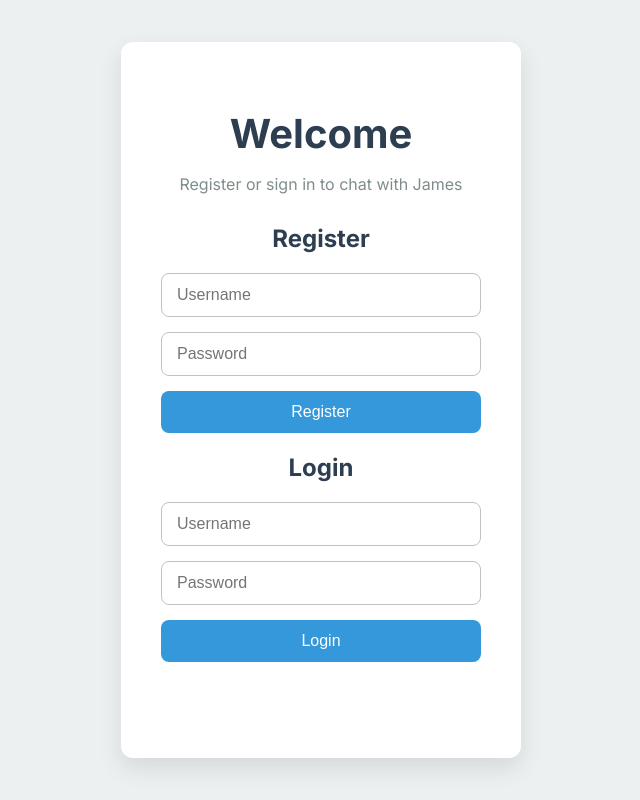
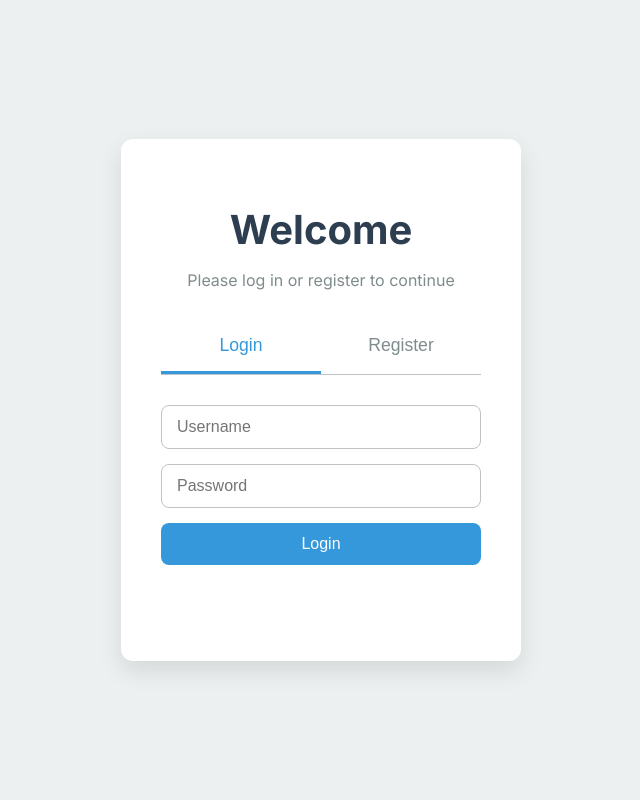
Before and after one commit to Software-Creative-Panda/My-Private-Chat, a website: page public/index.html in a window 1280 px wide. Shown: the whole page, without its empty margins (319-959 px from the left). Drawn offline with Linux system fonts and the light colour scheme.

Commit message:
Update index.html

```diff
--- a/public/index.html
+++ b/public/index.html
@@ -3,7 +3,7 @@
 <head>
     <meta charset="UTF-8">
     <meta name="viewport" content="width=device-width, initial-scale=1.0">
-        <title>Private Chat - Login</title>
+    <title>Welcome</title>
     <link href="https://fonts.googleapis.com/css2?family=Inter:wght@400;500;700&display=swap" rel="stylesheet">
     <link rel="stylesheet" href="style.css">
 </head>
@@ -11,32 +11,61 @@
     <div class="auth-container">
         <div class="auth-box">
             <h1 class="title">Welcome</h1>
-                <p class="subtitle">Register or sign in to chat with James</p>
+            <p class="subtitle">Please log in or register to continue</p>
 
-                <div id="register-form">
-                    <h2 class="form-title">Register</h2>
+            <div class="auth-tabs">
+                <button class="tab-btn active" onclick="showForm('login')">Login</button>
+                <button class="tab-btn" onclick="showForm('register')">Register</button>
+            </div>
+
+            <!-- Login Form -->
+            <div id="login-form" class="form-content active">
+                <input type="text" id="login-username" placeholder="Username" class="input-field">
+                <input type="password" id="login-password" placeholder="Password" class="input-field">
+                <button onclick="login()" class="btn">Login</button>
+            </div>
+
+            <!-- Register Form -->
+            <div id="register-form" class="form-content">
                 <input type="text" id="reg-username" placeholder="Username" class="input-field">
                 <input type="password" id="reg-password" placeholder="Password" class="input-field">
-                    <button onclick="handleRegister()" class="btn">Register</button>
+                <button onclick="register()" class="btn">Register</button>
             </div>
 
-                <div id="login-form">
-                    <h2 class="form-title">Login</h2>
-                    <input type="text" id="login-username" placeholder="Username" class="input-field">
-                    <input type="password" id="login-password" placeholder="Password" class="input-field">
-                    <button onclick="handleLogin()" class="btn">Login</button>
-                </div>
             <p id="message-area" class="message-area"></p>
         </div>
     </div>
 
     <script>
+        const loginForm = document.getElementById('login-form');
+        const registerForm = document.getElementById('register-form');
+        const tabButtons = document.querySelectorAll('.tab-btn');
         const messageArea = document.getElementById('message-area');
 
-            async function handleRegister() {
+        // Redirect if already logged in
+        if (localStorage.getItem('token')) {
+            window.location.href = '/chat.html';
+        }
+
+        function showForm(formName) {
+            if (formName === 'login') {
+                loginForm.classList.add('active');
+                registerForm.classList.remove('active');
+                tabButtons[0].classList.add('active');
+                tabButtons[1].classList.remove('active');
+            } else {
+                loginForm.classList.remove('active');
+                registerForm.classList.add('active');
+                tabButtons[0].classList.remove('active');
+                tabButtons[1].classList.add('active');
+            }
+            messageArea.textContent = ''; // Clear messages on tab switch
+        }
+
+        async function register() {
             const username = document.getElementById('reg-username').value;
             const password = document.getElementById('reg-password').value;
-                messageArea.textContent = '';
+
             try {
                 const response = await fetch('/api/auth/register', {
                     method: 'POST',
@@ -44,19 +73,25 @@
                     body: JSON.stringify({ username, password })
                 });
                 const data = await response.json();
-                    if (!response.ok) throw new Error(data.msg || 'Registration failed');
+
+                if (response.ok) {
+                    messageArea.style.color = 'green';
                     messageArea.textContent = 'Registration successful! Please log in.';
-                    messageArea.style.color = '#2ecc71';
+                    showForm('login'); // Switch to login form automatically
+                } else {
+                    messageArea.style.color = 'red';
+                    messageArea.textContent = data.msg || 'Registration failed.';
+                }
             } catch (error) {
-                    messageArea.textContent = error.message;
-                    messageArea.style.color = '#e74c3c';
+                messageArea.style.color = 'red';
+                messageArea.textContent = 'An error occurred. Please try again.';
             }
         }
 
-            async function handleLogin() {
+        async function login() {
             const username = document.getElementById('login-username').value;
             const password = document.getElementById('login-password').value;
-                messageArea.textContent = '';
+
             try {
                 const response = await fetch('/api/auth/login', {
                     method: 'POST',
@@ -64,13 +99,17 @@
                     body: JSON.stringify({ username, password })
                 });
                 const data = await response.json();
-                    if (!response.ok) throw new Error(data.msg || 'Login failed');
 
+                if (response.ok) {
                     localStorage.setItem('token', data.token);
-                    window.location.href = '/chat.html'; // Redirect to chat page
+                    window.location.href = '/chat.html';
+                } else {
+                    messageArea.style.color = 'red';
+                    messageArea.textContent = data.msg || 'Login failed.';
+                }
             } catch (error) {
-                    messageArea.textContent = error.message;
-                    messageArea.style.color = '#e74c3c';
+                messageArea.style.color = 'red';
+                messageArea.textContent = 'An error occurred. Please try again.';
             }
         }
     </script>
```
Lines whose indentation alone changed are shown as unchanged.
